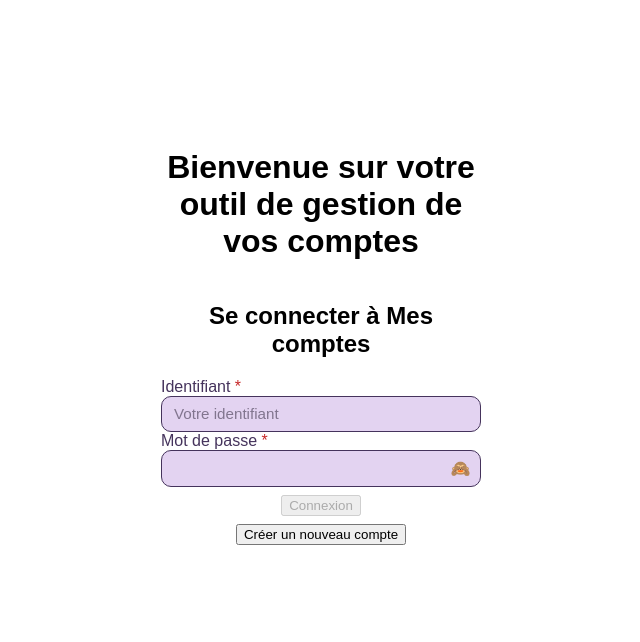
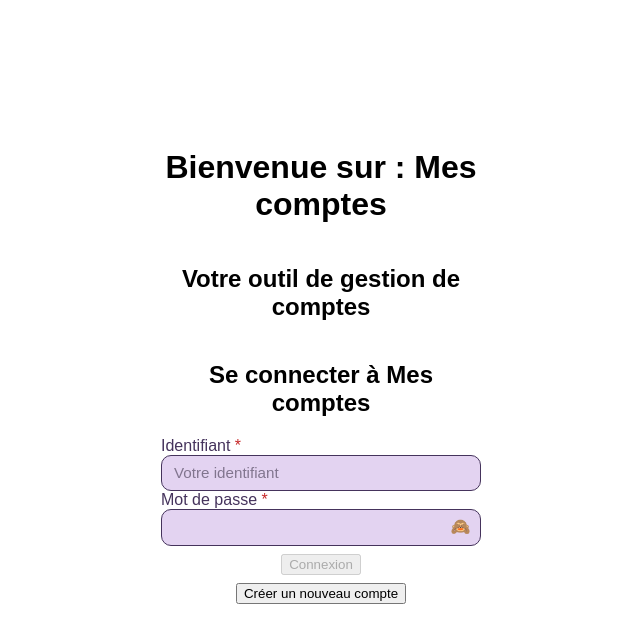
Before and after one commit to YouZak4/MesComptes, a Vue app in the folder front/: page /login in a window 1280 px wide. Shown: the top 642 px of the page, without its empty margins (319-959 px from the left). Built offline with nearby package versions, Linux system fonts and the light colour scheme.

Commit message:
refactor(front): modifications libellé titre

```diff
--- a/front/src/views/loginView.vue
+++ b/front/src/views/loginView.vue
@@ -84,7 +84,8 @@ async function register() {
 
 <template>
     <div class="main-container">
-        <h1>Bienvenue sur votre outil de gestion de vos comptes</h1>
+        <h1>Bienvenue sur : Mes comptes</h1>
+        <h2>Votre outil de gestion de comptes</h2>
 
         <!-- ── Formulaire de connexion ── -->
         <div v-if="isRegister" class="login-container">
--- a/front/src/views/verificationView.vue
+++ b/front/src/views/verificationView.vue
@@ -93,7 +93,8 @@ async function verifier() {
 
 <template>
     <div class="main-container">
-        <h1>Bienvenue sur votre outil de gestion de vos comptes</h1>
+        <h1>Bienvenue sur : Mes comptes</h1>
+        <h2>Votre outil de gestion de comptes</h2>
 
         <div class="register-container">
             <form @submit.prevent="verifier">
```
